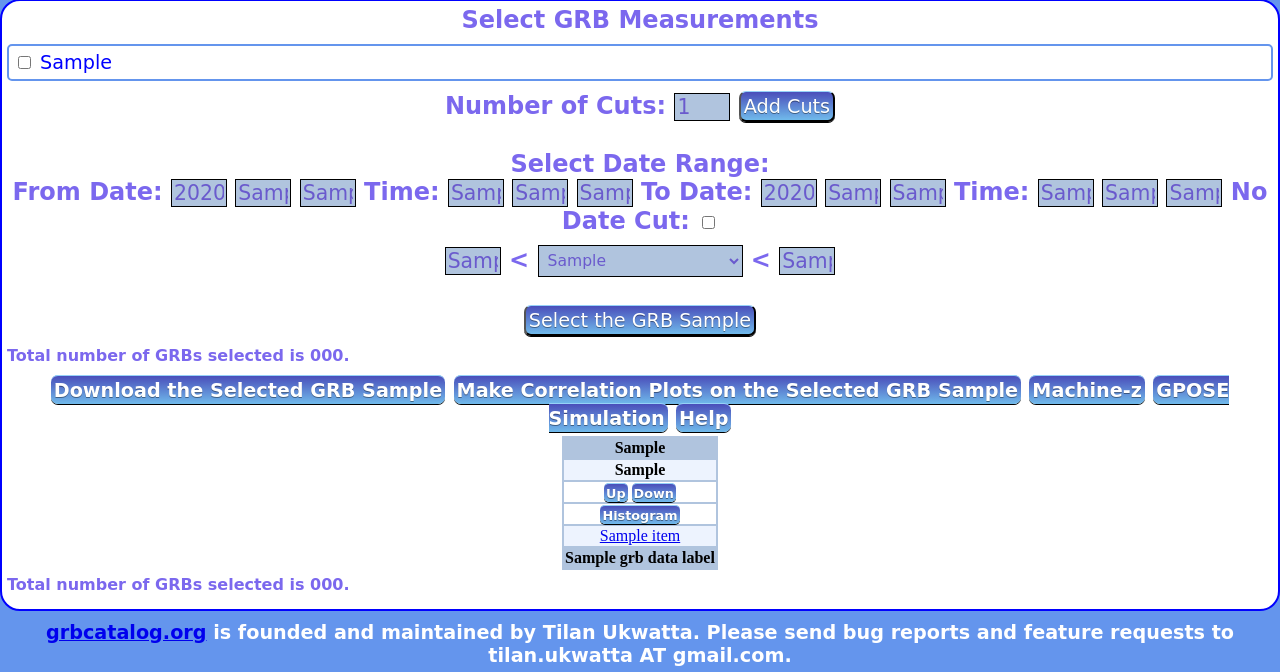
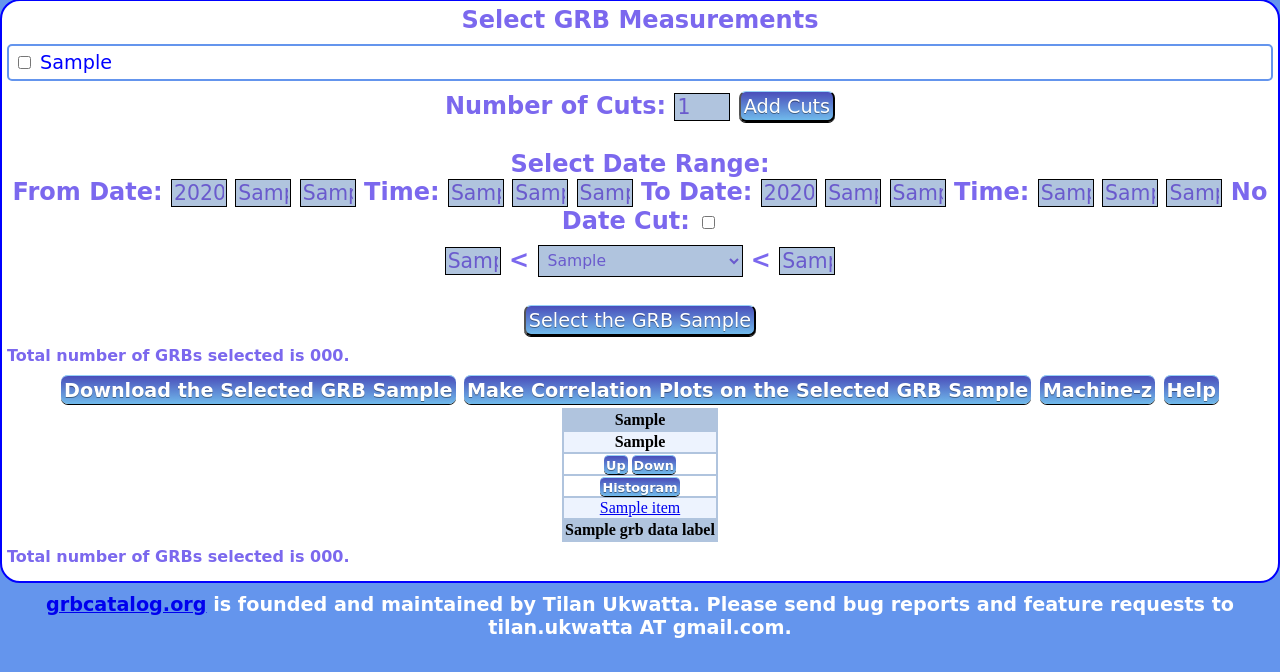
Before and after one commit to tilanukwatta/grbcatalog.org, a Django app: template grbcatalog/templates/grb_main_page.html in a window 1280 px wide. Shown: the part 87-759 px from the top of the page. Run offline with Django 3.2, Linux system fonts and the light colour scheme; the template is opened without the code that fills it: most values are stand-ins (such as "Sample title", 1, 10 or a date in 2020).

Commit message:
removed GPOSE sim

```diff
--- a/grbcatalog/templates/grb_main_page.html
+++ b/grbcatalog/templates/grb_main_page.html
@@ -84,7 +84,7 @@
 <a href="{%url 'corr_page'%}?plot_type=png&x_year_min={{x_year_min}}&x_month_min={{x_month_min}}&x_day_min={{x_day_min}}&x_hour_min={{x_hour_min}}&x_min_min={{x_min_min}}&x_sec_min={{x_sec_min}}&x_year_max={{x_year_max}}&x_month_max={{x_month_max}}&x_day_max={{x_day_max}}&x_hour_max={{x_hour_max}}&x_min_max={{x_min_max}}&x_sec_max={{x_sec_max}}{% for cuts in cut_array %}&{{cuts.0}}={{cuts.3}}&{{cuts.1}}={{cuts.5}}&{{cuts.2}}={{cuts.4}}{% endfor %}&num_cuts={{num_cuts}}&no_date_cut={{no_date_cut}}" class="button" target="_blank">Make Correlation Plots on the Selected GRB Sample</a>
 {% endif %}
 <a href="{%url 'machine_z_page'%}" class="button" target="_blank">Machine-z</a>
-<a href="{%url 'gpose_sim_page'%}" class="button" target="_blank">GPOSE Simulation</a>
+<!-- <a href="{%url 'gpose_sim_page'%}" class="button" target="_blank">GPOSE Simulation</a> -->
 <a href="{%url 'help_page'%}?help_topic=grb_catalog_main_help" class="button" target="_blank">Help</a>
 </p>
 <table class='table_style'>
```
